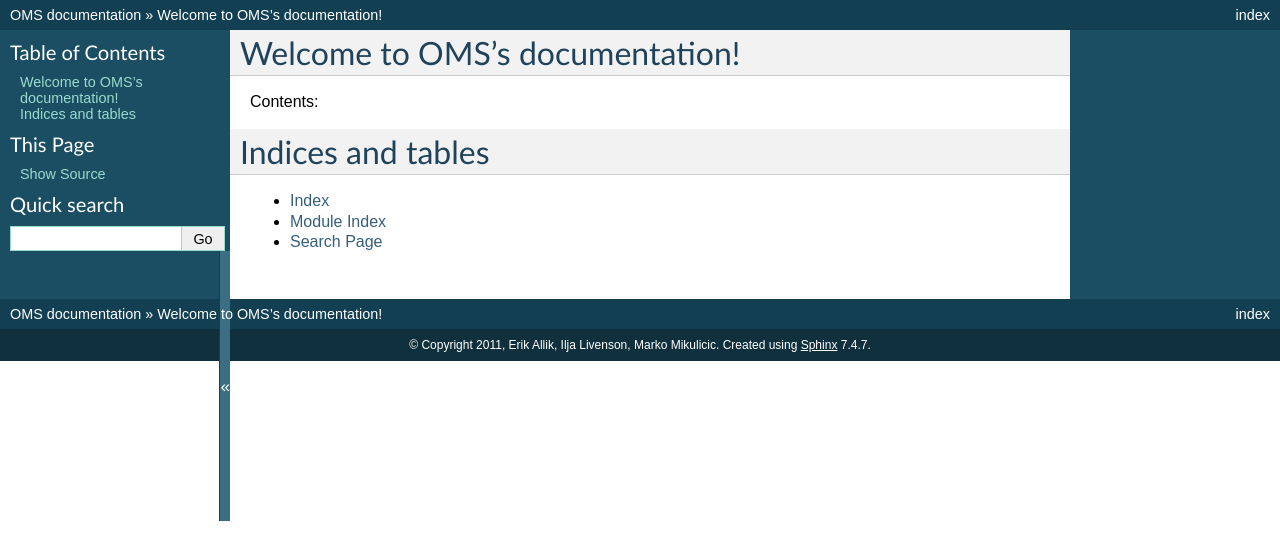
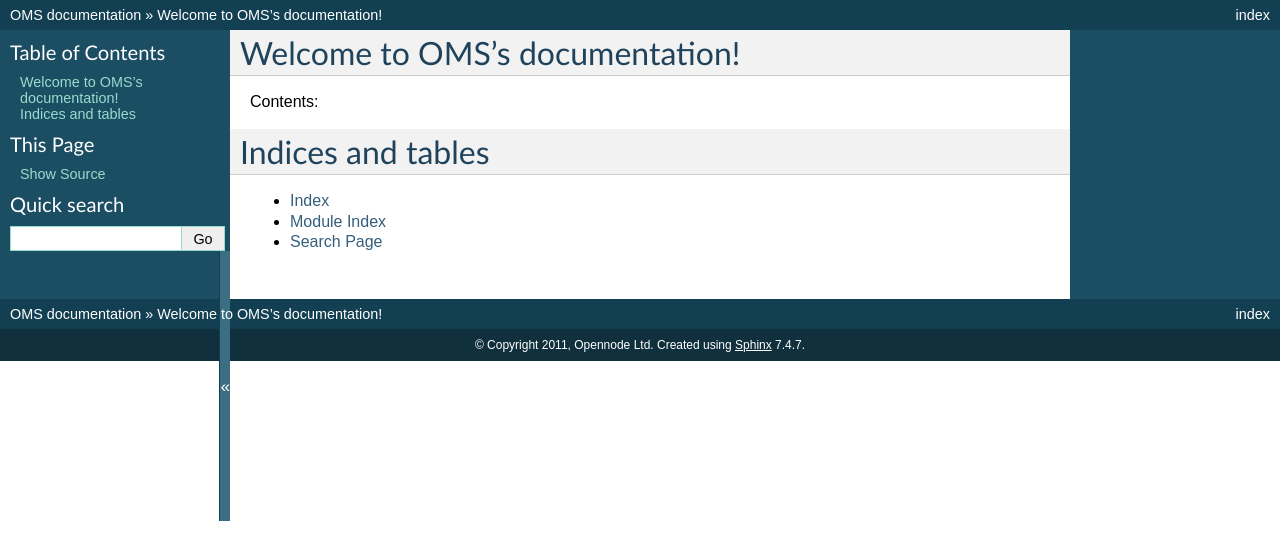
Before and after one commit to opennode/opennode-management, a Sphinx documentation site: the page built from docs/source/index.rst, in a window 1280 px wide. Shown: the top 560 px of the page. Built offline with Sphinx 7.4.7, drawn with Linux system fonts in a browser that asks for light colours; the version number could not be read and is left out.

Commit message:
Modified copyright statement in doc

```diff
--- a/docs/source/conf.py
+++ b/docs/source/conf.py
@@ -48,7 +48,7 @@ master_doc = 'index'
 
 # General information about the project.
 project = u'OMS'
-copyright = u'2011, Erik Allik, Ilja Livenson, Marko Mikulicic'
+copyright = u'2011, Opennode Ltd'
 
 # The version info for the project you're documenting, acts as replacement for
 # |version| and |release|, also used in various other places throughout the
@@ -191,7 +191,7 @@ latex_elements = {
 # (source start file, target name, title, author, documentclass [howto/manual]).
 latex_documents = [
   ('index', 'OMS.tex', u'OMS Documentation',
-   u'Erik Allik, Ilja Livenson, Marko Mikulicic', 'manual'),
+   u'Opennode Ltd', 'manual'),
 ]
 
 # The name of an image file (relative to this directory) to place at the top of
@@ -221,7 +221,7 @@ latex_documents = [
 # (source start file, name, description, authors, manual section).
 man_pages = [
     ('index', 'oms', u'OMS Documentation',
-     [u'Erik Allik, Ilja Livenson, Marko Mikulicic'], 1)
+     [u'Opennode Ltd'], 1)
 ]
 
 # If true, show URL addresses after external links.
@@ -235,7 +235,7 @@ man_pages = [
 #  dir menu entry, description, category)
 texinfo_documents = [
   ('index', 'OMS', u'OMS Documentation',
-   u'Erik Allik, Ilja Livenson, Marko Mikulicic', 'OMS', 'One line description of project.',
+   u'Opennode Ltd', 'OMS', 'One line description of project.',
    'Miscellaneous'),
 ]
 
@@ -253,9 +253,9 @@ texinfo_documents = [
 
 # Bibliographic Dublin Core info.
 epub_title = u'OMS'
-epub_author = u'Erik Allik, Ilja Livenson, Marko Mikulicic'
-epub_publisher = u'Erik Allik, Ilja Livenson, Marko Mikulicic'
-epub_copyright = u'2011, Erik Allik, Ilja Livenson, Marko Mikulicic'
+epub_author = u'Opennode Ltd'
+epub_publisher = u'Opennode Ltd'
+epub_copyright = u'2011, Opennode Ltd'
 
 # The language of the text. It defaults to the language option
 # or en if the language is not set.
```
